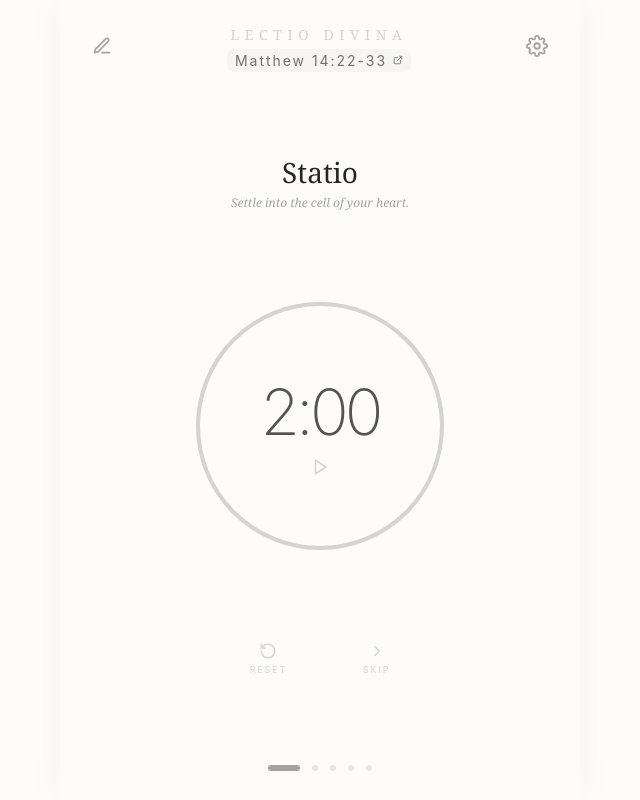
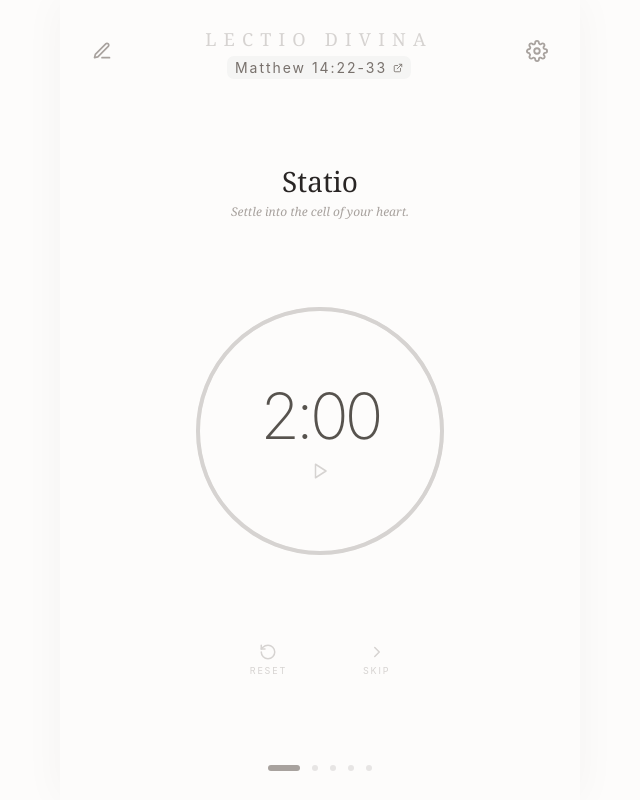
Before and after one commit to Lectio-Divina/lectio_divina_local, a React (Vite) app: page / in a window 1280 px wide. Shown: the whole page, without its empty margins (320-960 px from the left). Built offline with nearby package versions, Linux system fonts and the light colour scheme.

Commit message:
Increase header height and title font size

```diff
--- a/src/styles.css
+++ b/src/styles.css
@@ -37,13 +37,13 @@ a { color: inherit; }
   box-sizing: border-box;
 }
 :root[data-theme="dark"] .app-shell { background:#1c1a19; color:#e7e5e4; }
-.header { height: 64px; flex: 0 0 64px; display:flex; justify-content:space-between; align-items:center; }
+.header { height: 74px; flex: 0 0 74px; display:flex; justify-content:space-between; align-items:center; }
 .icon-button { position:relative; border:0; background:transparent; color:#a8a29e; padding:8px; }
 .icon-button:hover { color:#57534e; }
 :root[data-theme="dark"] .icon-button:hover { color:#e7e5e4; }
 .journal-dot { position:absolute; top:7px; right:7px; width:7px; height:7px; background:#d97706; border-radius:50%; }
 .title-area { display:flex; flex-direction:column; align-items:center; }
-.title-area h1 { margin:0; font: 500 14px Georgia, serif; letter-spacing:.4em; text-transform:uppercase; color:#d6d3d1; }
+.title-area h1 { margin:0; font: 500 18px Georgia, serif; letter-spacing:.4em; text-transform:uppercase; color:#d6d3d1; }
 .reading-link { display:flex; align-items:center; gap:6px; margin-top:5px; padding:3px 8px; border-radius:7px; background:#f5f5f4; color:#78716c; font-size:14px; letter-spacing:.14em; text-decoration:none; max-width:300px; overflow:hidden; white-space:nowrap; }
 .reading-link span { overflow:hidden; text-overflow:ellipsis; }
 :root[data-theme="dark"] .title-area h1 { color:#78716c; }
```
